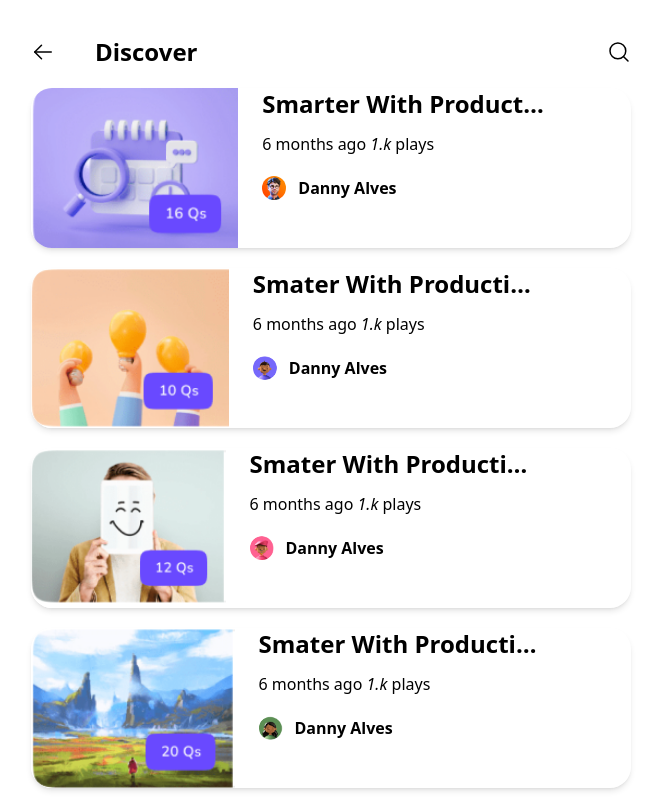
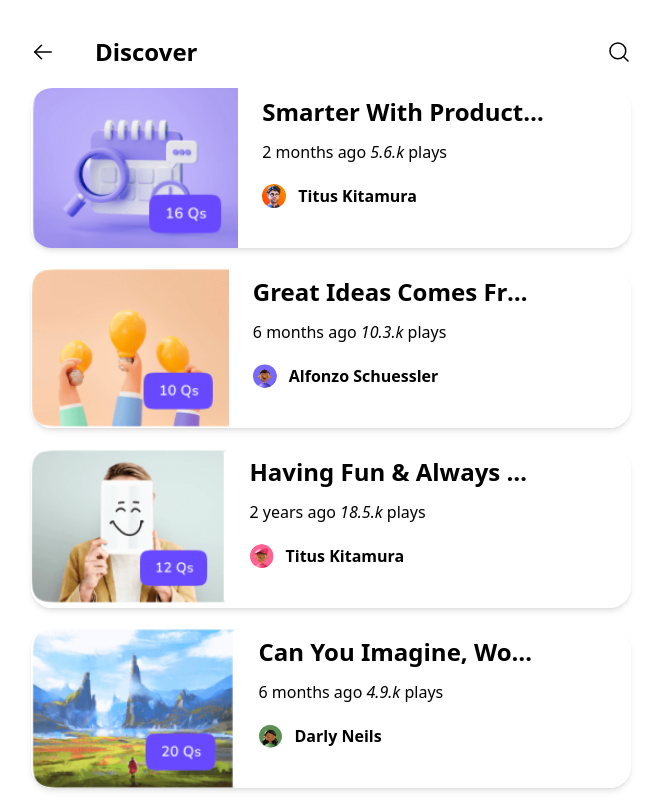
Before and after one commit to smartcollins/quizzico, a React (Create React App) app: page /discover in a window 1280 px wide. Shown: the whole page, without its empty margins (309-969 px from the left). Built offline with nearby package versions, Linux system fonts and the light colour scheme.

Commit message:
fix: Fix search input function

```diff
--- a/src/assets/data.js
+++ b/src/assets/data.js
@@ -176,44 +176,44 @@ export const discoverData = [
   {
     image: discoverImg1,
     miniImage: miniSlide1,
-    timeAgo: "6 months ago",
+    timeAgo: "2 months ago",
     caption: "smarter with Productivity",
     writer: "Titus Kitamura",
-    played: 1000,
+    played: 5600,
     id: "6",
   },
   {
     image: discoverImg2,
     miniImage: miniSlide2,
     timeAgo: "6 months ago",
-    caption: "Smater with Productivity",
-    writer: "Titus Kitamura",
-    played: 1000,
+    caption: "great ideas comes from experience",
+    writer: "Alfonzo Schuessler",
+    played: 10300,
     id: "5",
   },
   {
     image: discoverImg3,
     miniImage: miniSlide3,
-    timeAgo: "6 months ago",
-    caption: "Smater with Productivity",
+    timeAgo: "2 years ago",
+    caption: "having fun & always smart",
     writer: "Titus Kitamura",
-    played: 1000,
+    played: 18500,
     id: "4",
   },
   {
     image: discoverImg4,
     miniImage: miniSlide4,
     timeAgo: "6 months ago",
-    caption: "Smater with Productivity",
-    writer: "Titus Kitamura",
-    played: 1000,
+    caption: "can you imagine, world of elites",
+    writer: "darly neils",
+    played: 4900,
     id: "3",
   },
   {
     image: discoverImg5,
     miniImage: miniSlide5,
     timeAgo: "2 years ago",
-    caption: "Smater with Productivity",
+    caption: "back to school, get to feet",
     writer: "Titus Kitamura",
     played: 1000,
     id: "2",
@@ -221,10 +221,10 @@ export const discoverData = [
   {
     image: discoverImg6,
     miniImage: miniSlide6,
-    timeAgo: "2 months ago",
-    caption: "smarter with Productivity",
-    writer: "John Nuel",
-    played: 200,
+    timeAgo: "5 months ago",
+    caption: "what is your favorite learning core",
+    writer: "elmer laverly",
+    played: 6200,
     id: "1",
   },
 ];
--- /dev/null
+++ b/src/assets/reusedFunc.js
@@ -0,0 +1,6 @@
+
+ export const search = (data, keys, debounce)=>{
+    return data.filter((items)=>
+    keys.some((key)=> items[key].toLowerCase().includes(debounce.trim().toLowerCase()))
+    )
+   }
--- a/src/components/home-screen/DiscoverPage.jsx
+++ b/src/components/home-screen/DiscoverPage.jsx
@@ -3,20 +3,18 @@ import { useState } from "react";
 import useDebounce from "../../assets/useDebounce";
 import SearchInput from "./SearchInput";
 import { discoverData } from "../../assets/data";
+import { search } from "../../assets/reusedFunc";
 
 
 const DiscoverPage = () => {
   const [searchValue, setSearchValue] = useState("");
   const [dropAction, setDropAction] = useState(false);
-  const debounceSearch = useDebounce(searchValue, 1000);
+  const debounceSearch = useDebounce(searchValue, 500);
 
  const keyWord = ["writer", "caption"];
 
-  const search = (data)=>{
-    return data.filter((items)=>
-    keyWord.some((key)=> items[key].toLowerCase().includes(debounceSearch.trim().toLowerCase()))
-    )
-   };
+ const filteredSearchValue = search(discoverData, keyWord, debounceSearch);
+
    const handleSearchIcon = ()=>{
     setSearchValue("")
     setDropAction(!dropAction)
@@ -41,7 +39,7 @@ const DiscoverPage = () => {
             dropAction && <SearchInput setSearchValue={setSearchValue} />
         }
         {
-            search(discoverData).length < 1 ? (<p className='text-center text-xl font-[600] '>Serach Value Not Found</p>) : search(discoverData).map((data)=>(
+           filteredSearchValue.length < 1 ? (<p className='text-center text-xl font-[600] '>Serach Value Not Found</p>) :filteredSearchValue.map((data)=>(
                 <DiscoverFeatures {...data} key={data.id} className="duration-[900ms]"/>
             ))
         }
@@ -52,21 +50,21 @@ const DiscoverPage = () => {
 
 export default DiscoverPage;
 
-const DiscoverFeatures = ({image, miniImage, caption, timeAgo, played}) => {
+const DiscoverFeatures = ({image, miniImage, caption, timeAgo, played, writer}) => {
   return (
     <div className="my-5">
-      <div className="flex gap-4 rounded-[21px] shadow-md  overflow-hidden">
+      <div className="flex gap-4 max-sm:gap-2 rounded-[21px] shadow-md  overflow-hidden">
         <div className="h-40">
           <img src={image} alt="" className="h-full w-full shrink-0"/>
         </div>
-        <div className="w-1/2 space-y-3 px-2">
+        <div className="w-1/2 space-y-3 px-2 py-2">
           <h2 className="text-2xl max-sm:text-xl font-bold capitalize truncate">{caption}</h2>
           <p><span>{timeAgo}</span> <span>{played >=1000 ? (<i>{played/1000}.k</i> ): played} plays</span></p>
           <div className="flex gap-3 capitalize items-center ">
             <div className="w-6 h-6 rounded-full overflow-hidden">
               <img src={miniImage} alt="" className="w-full h-full" />
             </div>
-            <p className="text-[16px] leading-10 font-bold">Danny alves</p>
+            <p className="text-[16px] leading-10 font-bold">{writer}</p>
           </div>
         </div>
       </div>
--- a/src/pages/FindFriends.jsx
+++ b/src/pages/FindFriends.jsx
@@ -1,59 +1,67 @@
-import React, { useState } from 'react';
+import React, { useState } from "react";
 import { ArrowLeft } from "phosphor-react";
-import DiscoverHeader from '../components/home-screen/DiscoverHeader';
-import useDebounce from '../assets/useDebounce';
-import ShareContacts from '../components/home-screen/ShareContacts';
-import bookImg from '../images/book.png';
-import featherImg from '../images/feather.png';
-import fbImg from '../images/fbook.png';
+import DiscoverHeader from "../components/home-screen/DiscoverHeader";
+import useDebounce from "../assets/useDebounce";
+import ShareContacts from "../components/home-screen/ShareContacts";
+import bookImg from "../images/book.png";
+import featherImg from "../images/feather.png";
+import fbImg from "../images/fbook.png";
 
-import { peopleYouMayKnow } from '../assets/data';
-import SearchPeople from '../components/home-screen/SearchPeople';
-import SearchInput from '../components/home-screen/SearchInput';
-
-
+import { peopleYouMayKnow } from "../assets/data";
+import SearchPeople from "../components/home-screen/SearchPeople";
+import SearchInput from "../components/home-screen/SearchInput";
+import { search } from "../assets/reusedFunc";
 
 const FindFriends = () => {
-  const [searchValue, setSearchValue] = useState('')
-  const debounceSearch = useDebounce (searchValue , 1000);
+  const [searchValue, setSearchValue] = useState("");
+  const debounceSearch = useDebounce(searchValue, 600);
   const keys = ["contact", "email", "title"];
 
- const search = (data)=>{
-  return data.filter((items)=>
-  keys.some((key)=> items[key].toLowerCase().includes(debounceSearch.trim().toLowerCase()))
-  )
- }
-
+  const filteredSearchValue = search(peopleYouMayKnow, keys, debounceSearch)
 
   return (
-    <section  className="flex w-full justify-center h-screen pt-5">
+    <section className="flex w-full justify-center h-screen pt-5">
       <div className="w-1/2  h-full max-md:w-full px-5 py-4 space-y-5">
         <div className="flex gap-10 items-center">
           <div>
             <ArrowLeft size={24} />
           </div>
-      <div className='text-2xl capitalize font-[600]'>find friends</div>
+          <div className="text-2xl capitalize font-[600]">find friends</div>
         </div>
-   <SearchInput setSearchValue={setSearchValue}/>
-    <article className='shadow-md p-4   rounded-md space-y-5'>
-    <ShareContacts image={bookImg} caption={"search contact"} detail={"find friends by phone number"}/>
-    <ShareContacts image={fbImg} caption={"search contact"} detail={"find contacts via facebook"}/>
-    <ShareContacts image={featherImg} caption={"search contact"} detail={"invite friends to play together"}/>
+        <SearchInput setSearchValue={setSearchValue} />
+        <article className="shadow-md p-4   rounded-md space-y-5">
+          <ShareContacts
+            image={bookImg}
+            caption={"search contact"}
+            detail={"find friends by phone number"}
+          />
+          <ShareContacts
+            image={fbImg}
+            caption={"search contact"}
+            detail={"find contacts via facebook"}
+          />
+          <ShareContacts
+            image={featherImg}
+            caption={"search contact"}
+            detail={"invite friends to play together"}
+          />
         </article>
         <div>
-        <DiscoverHeader caption={"People You may Know"} page={"/"}/>
+          <DiscoverHeader caption={"People You may Know"} page={"/"} />
         </div>
-    <div className=''>
-      {
-        search(peopleYouMayKnow).length < 1 ? (<p className='text-center text-xl font-[600] '>User Not Found</p>): search(peopleYouMayKnow).map((data)=>(
-          <SearchPeople {...data} key={data.id}/>
+        <div className="">
+
+          {filteredSearchValue.length < 1 ? (
+            <p className="text-center text-xl font-[600] ">User Not Found</p>
+          ) : (
+            filteredSearchValue.map((data) => (
+              <SearchPeople {...data} key={data.id} />
             ))
-      }
-
+          )}
         </div>
       </div>
     </section>
-  )
-}
+  );
+};
 
 export default FindFriends;
```
Lines whose indentation alone changed are shown as unchanged.
